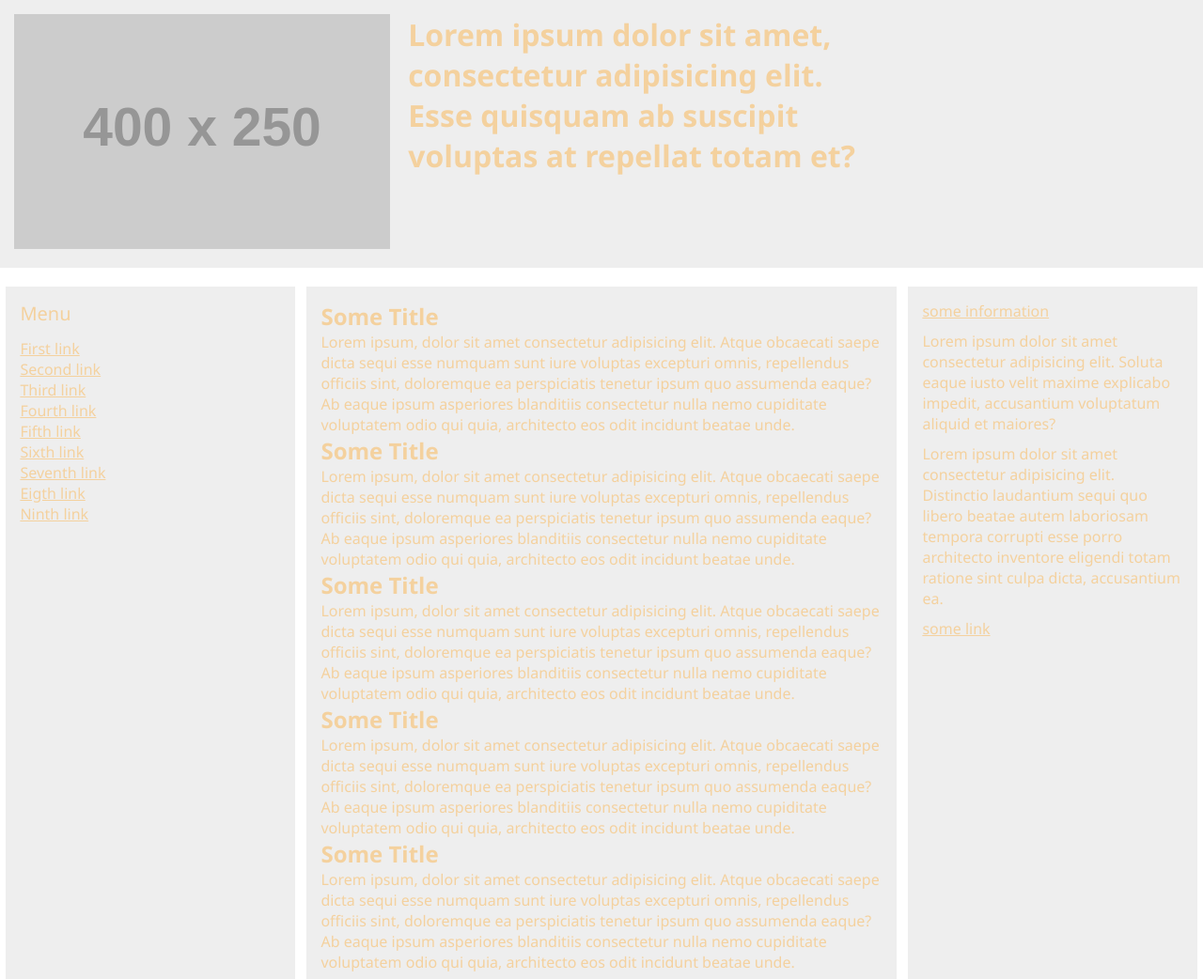
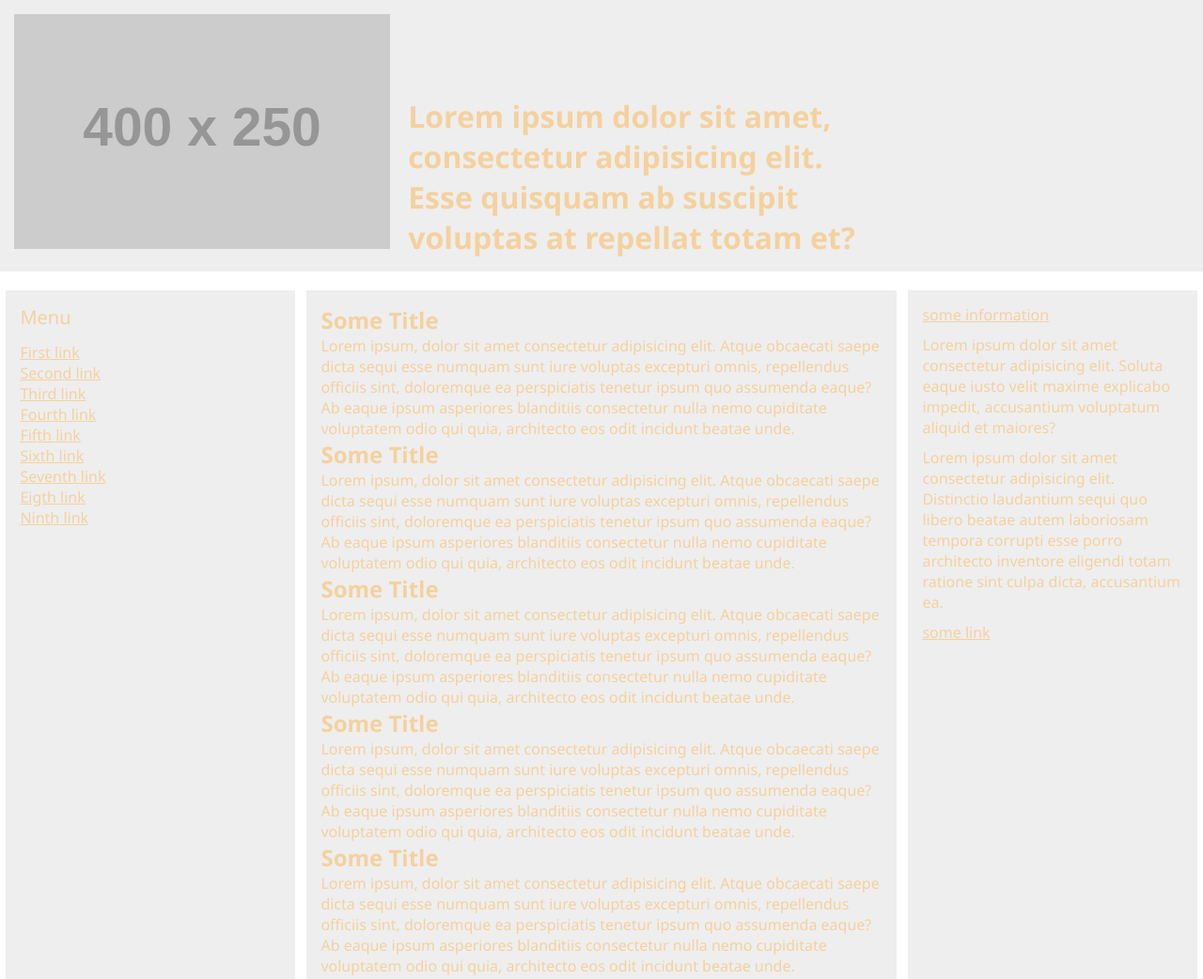
Before and after one commit to penguin-astronaut/otus-layout, a website built with webpack: page index.html in a window 1280 px wide. Shown: the top 1042 px of the page at 94% size. Built offline with nearby package versions, Linux system fonts and the light colour scheme; placeholder pictures from the web are drawn by us.

Commit message:
remove verticale align

```diff
--- a/src/main.css
+++ b/src/main.css
@@ -25,7 +25,6 @@ body {
 .header__title {
   display: inline-block;
   max-width: 500px;
-  vertical-align: top;
 }
 
 .container {
```
